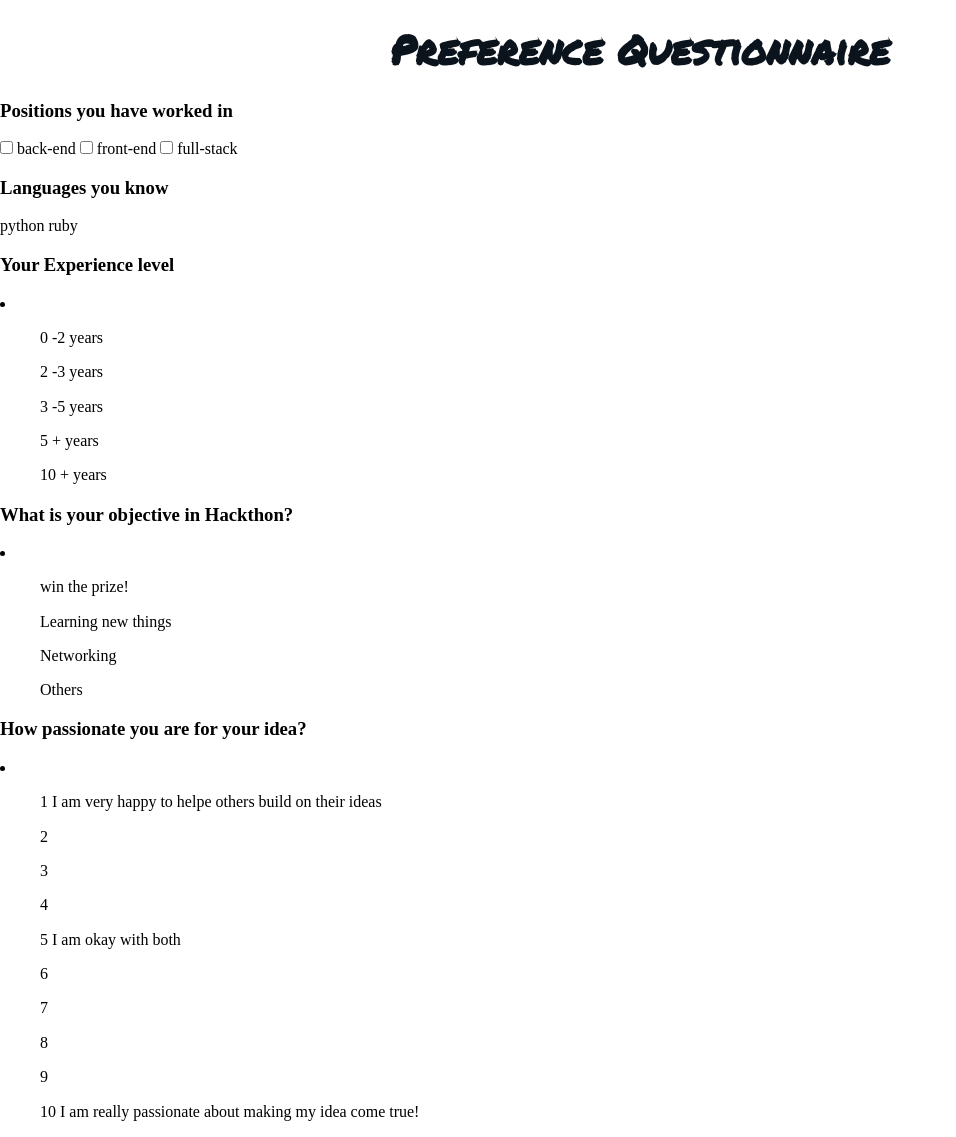
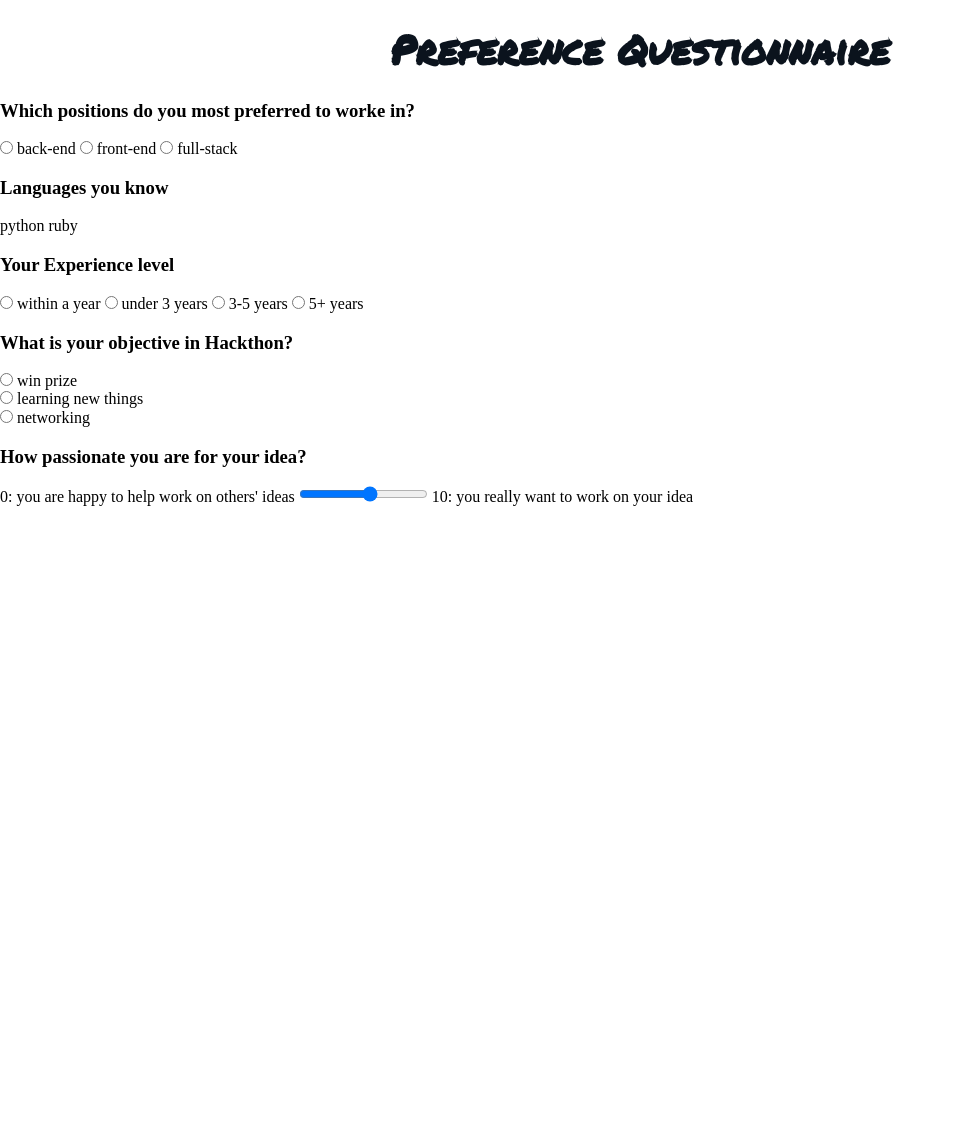
Before and after one commit to leahhou/team_builder, a Flask app: page /preference in a window 1280 px wide. Shown: the whole page, without its empty margins (0-956 px from the left). After the commit the page ends 506 px from the top, so only its background shows below. Run offline with Flask 2, Linux system fonts and the light colour scheme.

Commit message:
complete preference form

```diff
--- a/templates/preference_form.html
+++ b/templates/preference_form.html
@@ -13,10 +13,10 @@
 <h1>Preference Questionnaire</h1>
 <form>
 <div>
-    <h3>Positions you have worked in</h3>
-        <input type="checkbox" name="dev_role" value="back-end"> back-end
-        <input type="checkbox" name="dev_role" value="front-end"> front-end
-        <input type="checkbox" name="dev_role" value="full-stack"> full-stack
+    <h3>Which positions do you most preferred to worke in?</h3>
+        <input type="radio" name="dev_role" value="back-end"> back-end
+        <input type="radio" name="dev_role" value="front-end"> front-end
+        <input type="radio" name="dev_role" value="full-stack"> full-stack
 </div>
 
 <div>
@@ -28,42 +28,25 @@
 
 <div>
     <h3>Your Experience level</h3>
-        <li>
-            <ul>0 -2 years</ul>
-            <ul>2 -3 years</ul>
-            <ul>3 -5 years</ul>
-            <ul>5 + years</ul>
-            <ul>10 + years</ul>
-        </li>
+    <input type="radio" name="experience" value="under_1_year"> within a year
+    <input type="radio" name="experience" value="under_3_year">  under 3 years
+    <input type="radio" name="experience" value="3_5_year"> 3-5 years
+    <input type="radio" name="experience" value="5+_year"> 5+ years
 </div>
 
 <div>
     <h3>What is your objective in Hackthon?</h3>
-        <li>
-            <ul>win the prize!</ul>
-            <ul>Learning new things</ul>
-            <ul>Networking</ul>
-            <ul>Others</ul>
-        </li>
+    <input type="radio" name="objective" value="win_prize"> win prize <br>
+    <input type="radio" name="objective" value="learning"> learning new things<br>
+    <input type="radio" name="objective" value="networking"> networking <br>
 </div>
 
 <div>
     <h3>How passionate you are for your idea?</h3>
-    <li>
-        <ul>1 I am very happy to helpe others build on their ideas</ul>
-        <ul>2</ul>
-        <ul>3</ul>
-        <ul>4</ul>
-        <ul>5 I am okay with both</ul>
-        <ul>6</ul>
-        <ul>7</ul>
-        <ul>8</ul>
-        <ul>9</ul>
-        <ul>10 I am really passionate about making my idea come true!</ul>
-    </li>
+    0: you are happy to help work on others' ideas
+    <input type="range" min="1" max="10">
+    10: you really want to work on your idea
 </div>
-
 </form>
-
 </body>
 </html>
```
